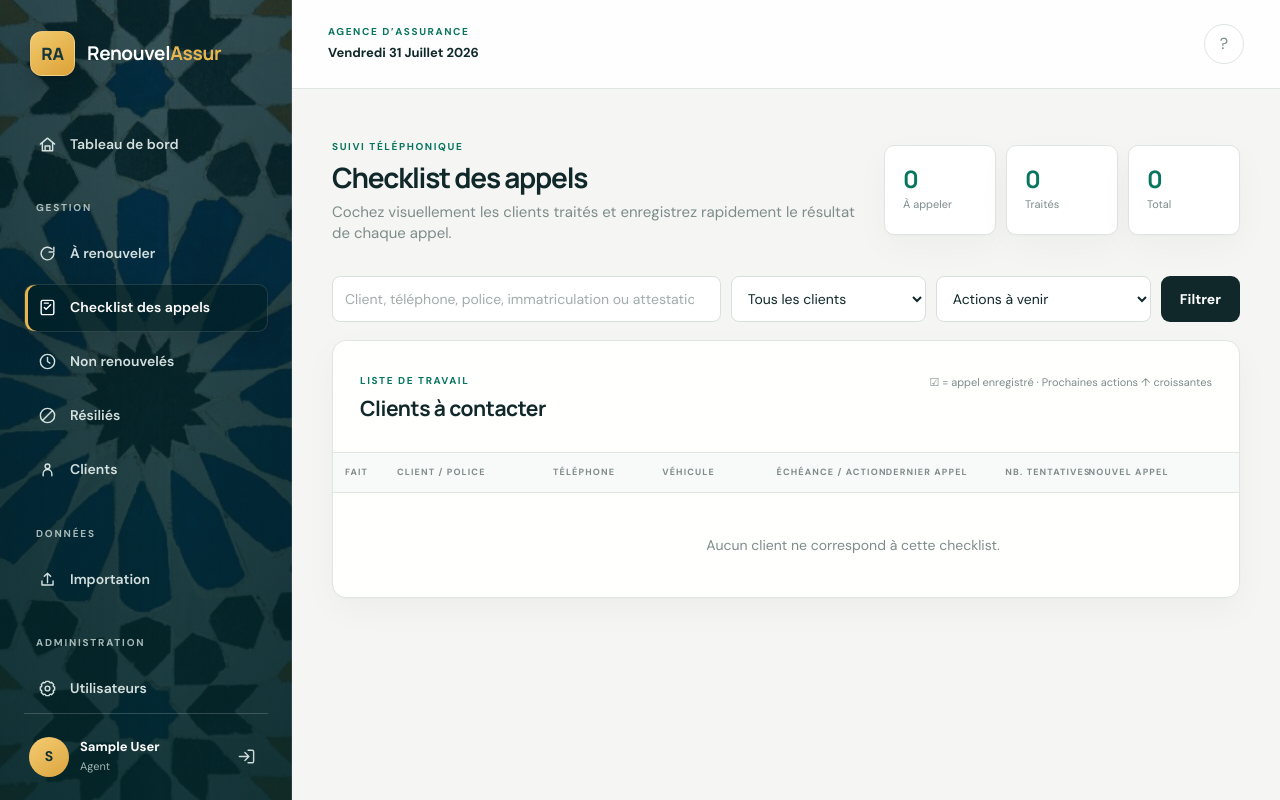
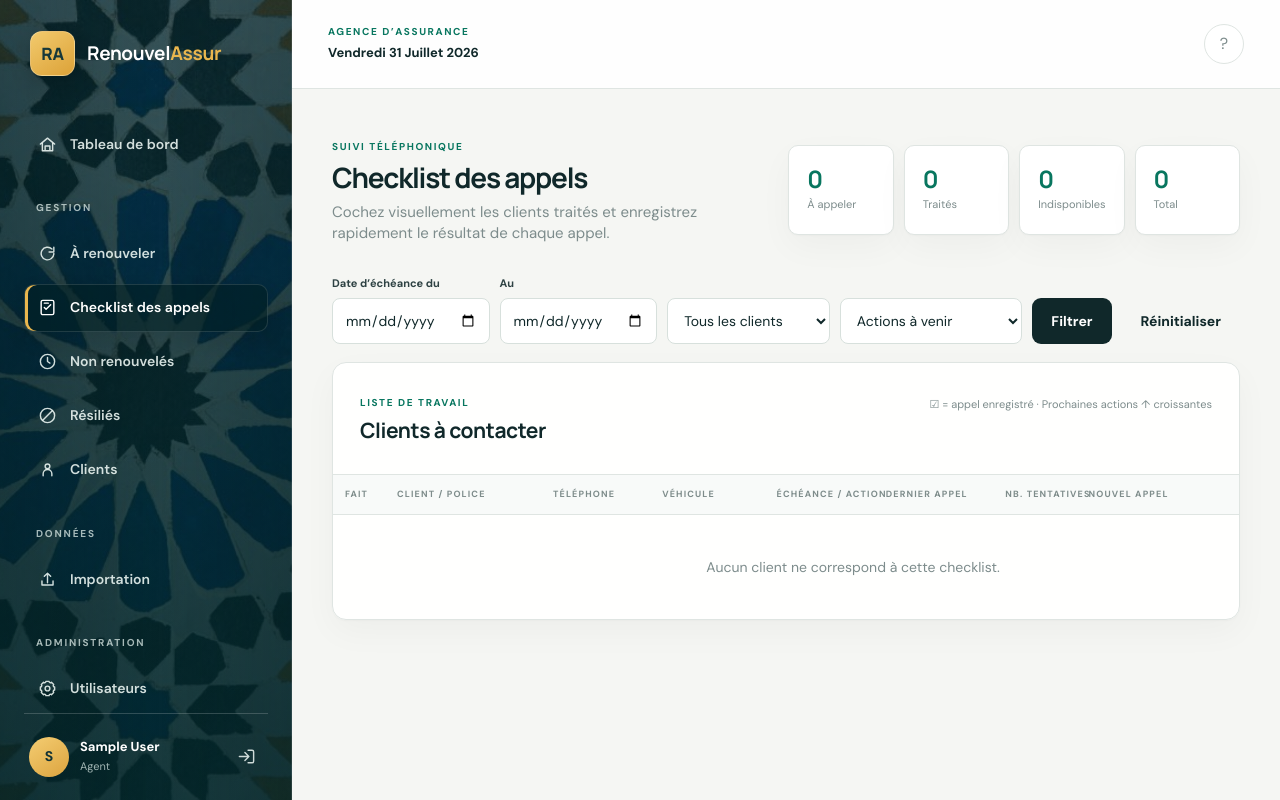
Before and after one commit to yassineastati522-web/RenouvelAssur, a Django app: page /appels/ in a window 1280 px wide. Run offline with Django 5.2, Linux system fonts and the light colour scheme; the visitor is signed in with stand-in values (Sample User, id 1); data that the repository does not hold is empty.

Commit message:
Ajouter les filtres de dates et indisponibles

```diff
--- a/renewals/views.py
+++ b/renewals/views.py
@@ -266,16 +266,6 @@ def call_checklist(request):
         ),
     ).order_by("action_date", "client__name", "pk")
 
-    query = request.GET.get("q", "").strip()
-    if query:
-        contracts = contracts.filter(
-            Q(client__name__icontains=query)
-            | Q(client__phone__icontains=query)
-            | Q(policy_number__icontains=query)
-            | Q(registration__icontains=query)
-            | Q(provisional_attestation__icontains=query)
-        )
-
     due_filter = request.GET.get("due_filter", "all")
     today = timezone.localdate()
     if due_filter == "expired":
@@ -288,13 +278,36 @@ def call_checklist(request):
         due_filter = "all"
         contracts = contracts.filter(action_date__gte=today)
 
+    date_filter_form = ExpiredDateFilterForm(request.GET or None)
+    if date_filter_form.is_valid():
+        date_from = date_filter_form.cleaned_data.get("date_from")
+        date_to = date_filter_form.cleaned_data.get("date_to")
+        if date_from:
+            contracts = contracts.filter(action_date__gte=date_from)
+        if date_to:
+            contracts = contracts.filter(action_date__lte=date_to)
+
     total_count = contracts.count()
     pending_count = contracts.filter(last_call_at__isnull=True).count()
+    unavailable_results = [
+        CallInteraction.Result.VOICEMAIL,
+        CallInteraction.Result.UNREACHABLE,
+    ]
+    unavailable_count = contracts.filter(
+        last_call_result__in=unavailable_results,
+    ).count()
+    completed_count = contracts.filter(
+        last_call_at__isnull=False,
+    ).exclude(last_call_result__in=unavailable_results).count()
     call_status = request.GET.get("call_status", "all")
     if call_status == "pending":
         contracts = contracts.filter(last_call_at__isnull=True)
     elif call_status == "completed":
-        contracts = contracts.filter(last_call_at__isnull=False)
+        contracts = contracts.filter(
+            last_call_at__isnull=False,
+        ).exclude(last_call_result__in=unavailable_results)
+    elif call_status == "unavailable":
+        contracts = contracts.filter(last_call_result__in=unavailable_results)
     else:
         call_status = "all"
 
@@ -309,10 +322,11 @@ def call_checklist(request):
         "call_results": QUICK_CALL_RESULTS,
         "call_status": call_status,
         "due_filter": due_filter,
-        "query": query,
+        "date_filter_form": date_filter_form,
         "total_count": total_count,
         "pending_count": pending_count,
-        "completed_count": total_count - pending_count,
+        "completed_count": completed_count,
+        "unavailable_count": unavailable_count,
     })
 
 
--- a/static/css/call-results.css
+++ b/static/css/call-results.css
@@ -44,13 +44,13 @@
 .call-summary {
   display: grid;
   flex: 0 0 auto;
-  grid-template-columns: repeat(3, minmax(112px, 1fr));
+  grid-template-columns: repeat(4, minmax(105px, 1fr));
   gap: 10px;
 }
 
 .call-summary div {
   display: flex;
-  min-width: 112px;
+  min-width: 105px;
   min-height: 90px;
   justify-content: center;
   padding: 15px 18px;
@@ -80,16 +80,37 @@
 
 .call-filters {
   display: grid;
-  grid-template-columns: minmax(260px, 1fr) minmax(170px, 195px) minmax(185px, 215px) auto;
-  align-items: stretch;
+  grid-template-columns: repeat(2, minmax(150px, 190px)) minmax(155px, 180px) minmax(175px, 205px) auto auto;
+  align-items: end;
   gap: 10px;
   margin-bottom: 18px;
+}
+
+.call-filters label span {
+  display: block;
+  margin-bottom: 6px;
+  color: var(--ink-soft);
+  font-size: 11px;
+  font-weight: 700;
 }
 
 .call-filters input,
 .call-filters select,
 .call-filters .btn {
   min-height: 46px;
+}
+
+.call-filters > .btn {
+  display: inline-flex;
+  align-items: center;
+  justify-content: center;
+  white-space: nowrap;
+}
+
+.call-filter-errors {
+  grid-column: 1 / -1;
+  color: #a74539;
+  font-size: 12px;
 }
 
 .call-table {
@@ -281,7 +302,7 @@
   }
 
   .call-summary {
-    width: min(100%, 460px);
+    width: min(100%, 600px);
   }
 
   .call-summary div {
@@ -290,15 +311,6 @@
 
   .call-filters {
     grid-template-columns: repeat(2, minmax(0, 1fr));
-  }
-
-  .call-filters > input:first-child {
-    grid-column: 1 / -1;
-  }
-
-  .call-filters .btn {
-    grid-column: 1 / -1;
-    width: 100%;
   }
 
   .call-panel > .panel-title {
@@ -405,7 +417,7 @@
 
   .call-summary {
     width: 100%;
-    grid-template-columns: repeat(3, 1fr);
+    grid-template-columns: repeat(2, 1fr);
   }
 
   .call-summary div {
@@ -415,11 +427,6 @@
 
   .call-summary span {
     font-size: 9px;
-  }
-
-  .call-filters > input:first-child,
-  .call-filters .btn {
-    grid-column: auto;
   }
 
   .call-panel .table-wrap {
--- a/templates/renewals/call_checklist.html
+++ b/templates/renewals/call_checklist.html
@@ -10,16 +10,25 @@
   <div class="call-summary">
     <div><strong>{{ pending_count }}</strong><span>À appeler</span></div>
     <div><strong>{{ completed_count }}</strong><span>Traités</span></div>
+    <div><strong>{{ unavailable_count }}</strong><span>Indisponibles</span></div>
     <div><strong>{{ total_count }}</strong><span>Total</span></div>
   </div>
 </div>
 
 <form method="get" class="call-filters">
-  <input type="search" name="q" value="{{ query }}" placeholder="Client, téléphone, police, immatriculation ou attestation…">
+  <label>
+    <span>{{ date_filter_form.date_from.label }}</span>
+    {{ date_filter_form.date_from }}
+  </label>
+  <label>
+    <span>{{ date_filter_form.date_to.label }}</span>
+    {{ date_filter_form.date_to }}
+  </label>
   <select name="call_status">
     <option value="all" {% if call_status == 'all' %}selected{% endif %}>Tous les clients</option>
     <option value="pending" {% if call_status == 'pending' %}selected{% endif %}>À appeler</option>
     <option value="completed" {% if call_status == 'completed' %}selected{% endif %}>Déjà traités</option>
+    <option value="unavailable" {% if call_status == 'unavailable' %}selected{% endif %}>Indisponibles</option>
   </select>
   <select name="due_filter" aria-label="Filtrer par date d’échéance">
     <option value="all" {% if due_filter == 'all' %}selected{% endif %}>Actions à venir</option>
@@ -28,6 +37,10 @@
     <option value="gt15" {% if due_filter == 'gt15' %}selected{% endif %}>Action &gt; 15 jours</option>
   </select>
   <button class="btn dark">Filtrer</button>
+  <a class="btn" href="{% url 'call_checklist' %}">Réinitialiser</a>
+  {% if date_filter_form.non_field_errors %}
+    <div class="call-filter-errors">{{ date_filter_form.non_field_errors }}</div>
+  {% endif %}
 </form>
 
 <section class="panel table-panel call-panel">
```
Also changed, not shown: renewals/tests.py (+96 -0 lines).
